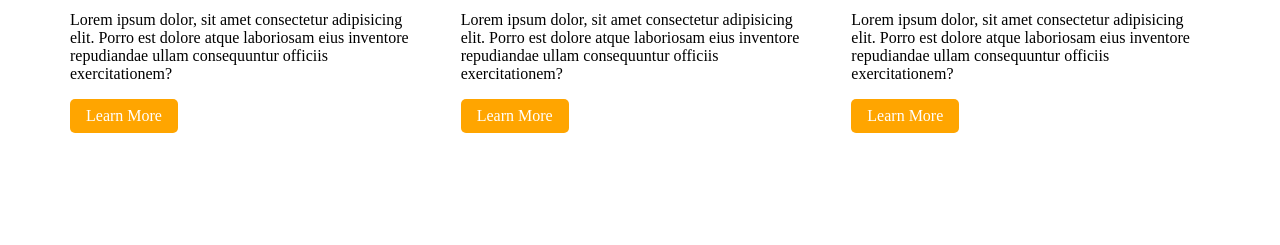
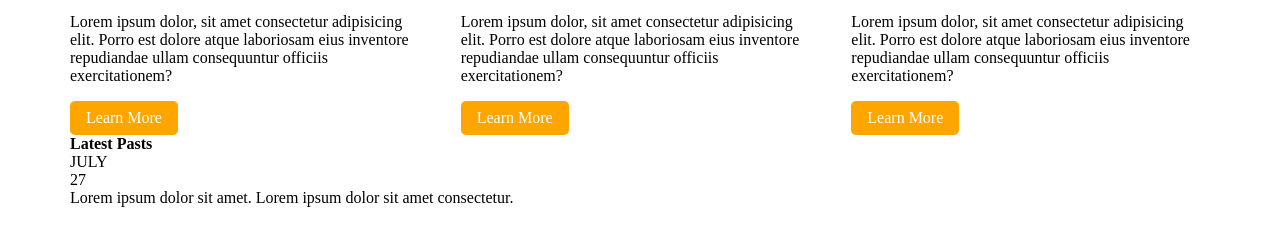
Before and after one commit to LuckyTime777/Pro, a plain HTML site: page index.html in a window 1280 px wide. Shown: the part 473-718 px from the top of the page. Drawn offline with Linux system fonts and the light colour scheme.

Commit message:
Update index.html

```diff
--- a/index.html
+++ b/index.html
@@ -30,7 +30,7 @@
       <!-- จัดส่วนย่อบเนื้อหาในเว็บ -->
       <div class="container">
         <div class="hero-con">
-          <!--คือ class ที่ห่อหุ่มกล่อง class hero-info กับ hero-img-->>
+          <!--คือ class ที่ห่อหุ่มกล่อง class hero-info กับ hero-img-->
           <div class="hero-info">
             <!-- กล่องข้อความด้านซ้าย-->
             <h3>This is hero</h3>
@@ -106,12 +106,32 @@
             </p>
             <a href="#" class="blog-btn"> Learn More</a>
           </div>
-
         </div>
       </div>
     </section>
     <!-- footer -->
+    <div class="footer-top">
+      <!-- footer ด้านบน -->
+      <div class="container">
+        <div class="footer-top-con">
+          <div class="footer-top-itme"></div>
+          <h4>Latest Pasts</h4>
+          <div class="footer-top-item-con">
+            <div class="date">
+                JULY <br>
+                27
+            </div>
+            <div class="info">
+                <span class="info-title">Lorem ipsum dolor sit amet.</span>
+                <span class="info-desc">Lorem ipsum dolor sit amet consectetur.</span>
+            </div>
+          </div>
+          <div class="footer-top-itme"></div>
+          <div class="footer-top-itme"></div>
+        </div>
+      </div>
+    </div>
 
-
+    <div class="footer-bottom"></div>
   </body>
 </html>
```
